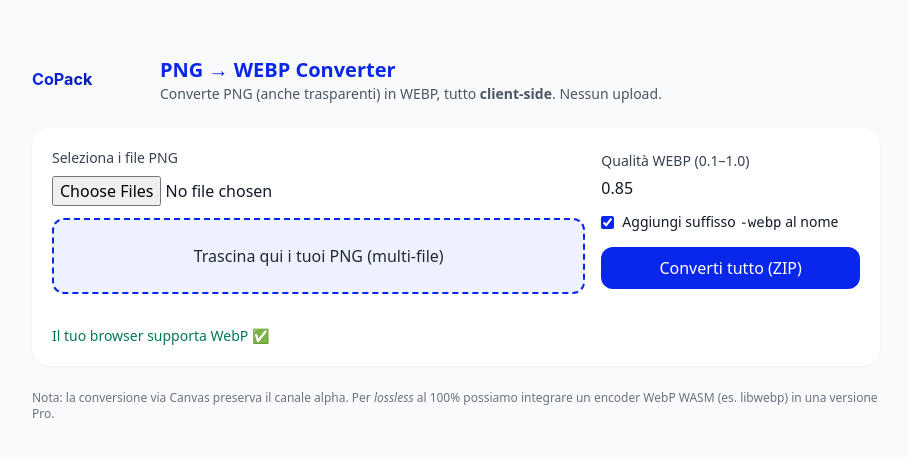
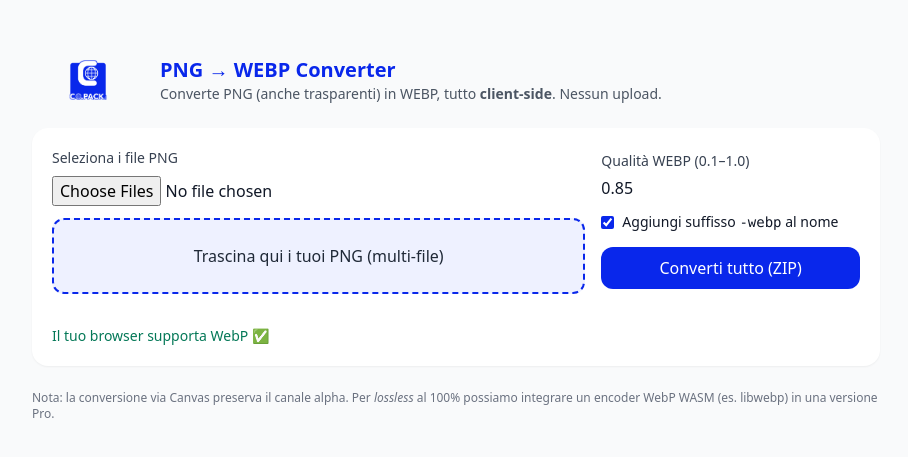
Before and after one commit to MattGandini/png-webp-converter, a website built with Vite: page index.html in a window 1280 px wide. Shown: the part 161-618 px from the top of the page, without its empty margins (184-1092 px from the left). Built offline with nearby package versions, Linux system fonts and the light colour scheme.

Commit message:
Update index.html

```diff
--- a/index.html
+++ b/index.html
@@ -28,15 +28,10 @@
     <header class="mb-6 flex items-center gap-4">
       <!-- LOGO AREA: sostituisci l'SVG con <img src="/percorso/al/tuo/logo.svg" alt="CoPack" class="h-10"> -->
       <div class="h-10 w-28 flex items-center justify-center select-none" title="CoPack">
-        <svg viewBox="0 0 180 36" class="h-10" aria-hidden="true">
-          <defs>
-            <linearGradient id="g" x1="0" x2="1">
-              <stop stop-color="#0927eb" offset="0"/>
-              <stop stop-color="#081aa3" offset="1"/>
-            </linearGradient>
-          </defs>
-          <text x="0" y="26" font-family="Inter, system-ui, -apple-system, Segoe UI, Roboto, Helvetica, Arial" font-weight="700" font-size="26" fill="url(#g)">CoPack</text>
-        </svg>
+        <div class="h-10 flex items-center">
+  <img src="./copack-logo-square.png" alt="CoPack" class="h-10" />
+</div>
+
       </div>
       <div class="flex-1">
         <h1 class="text-xl font-semibold" style="color:var(--brand)">PNG → WEBP Converter</h1>
```
